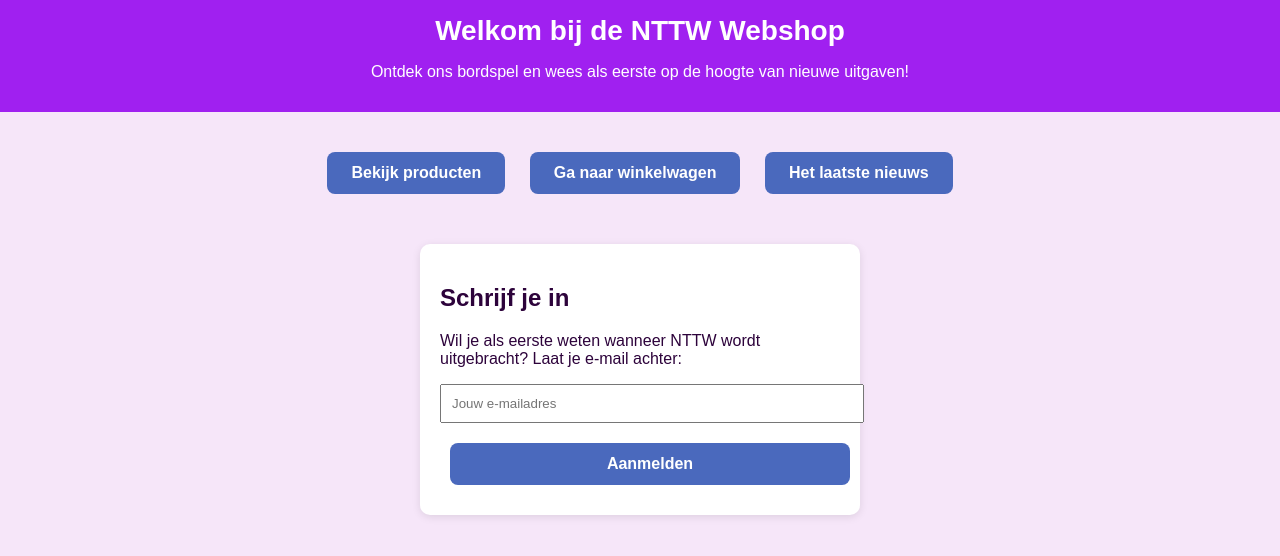
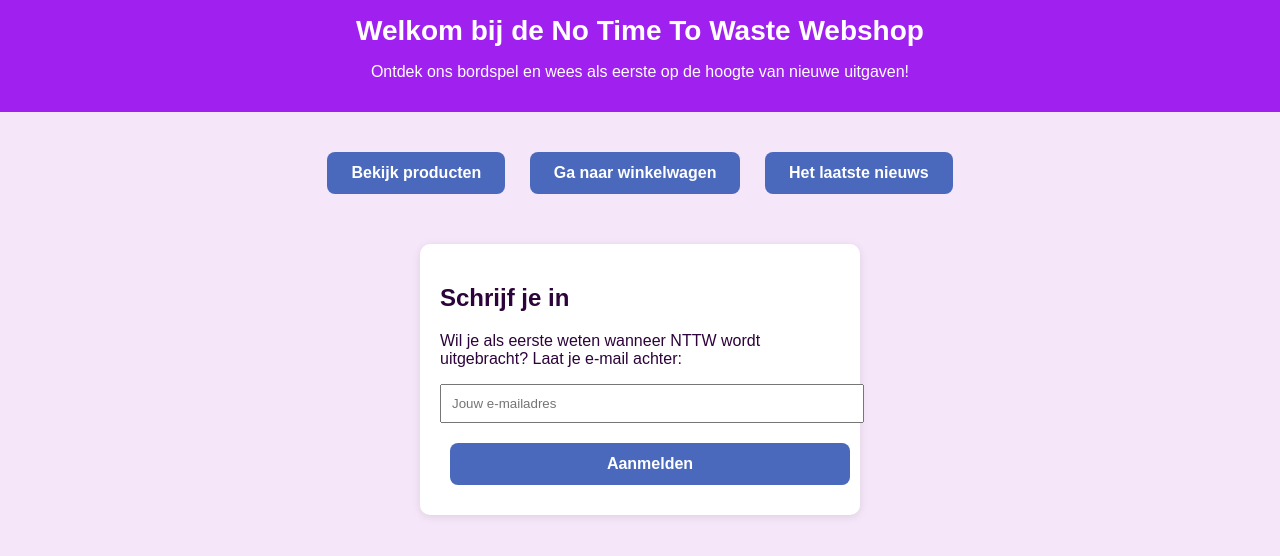
Before and after one commit to BG-NTTW-2025/NTTW_Online, a plain HTML site: page index.html in a window 1280 px wide. Drawn offline with Linux system fonts and the light colour scheme.

Commit message:
Add files via upload

```diff
--- a/index.html
+++ b/index.html
@@ -45,7 +45,7 @@
 </head>
 <body>
   <header>
-    <h1>Welkom bij de NTTW Webshop</h1>
+    <h1>Welkom bij de No Time To Waste Webshop</h1>
     <p>Ontdek ons bordspel en wees als eerste op de hoogte van nieuwe uitgaven!</p>
   </header>
 
```
